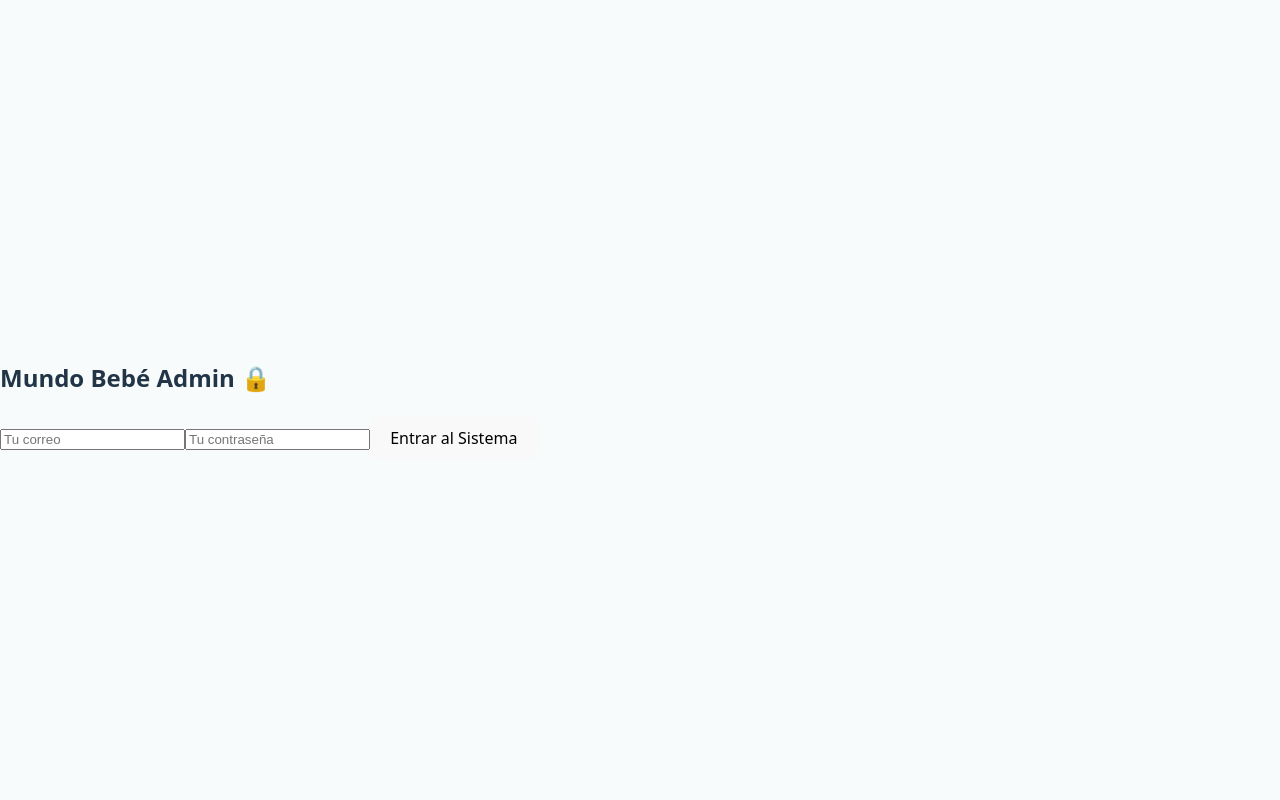
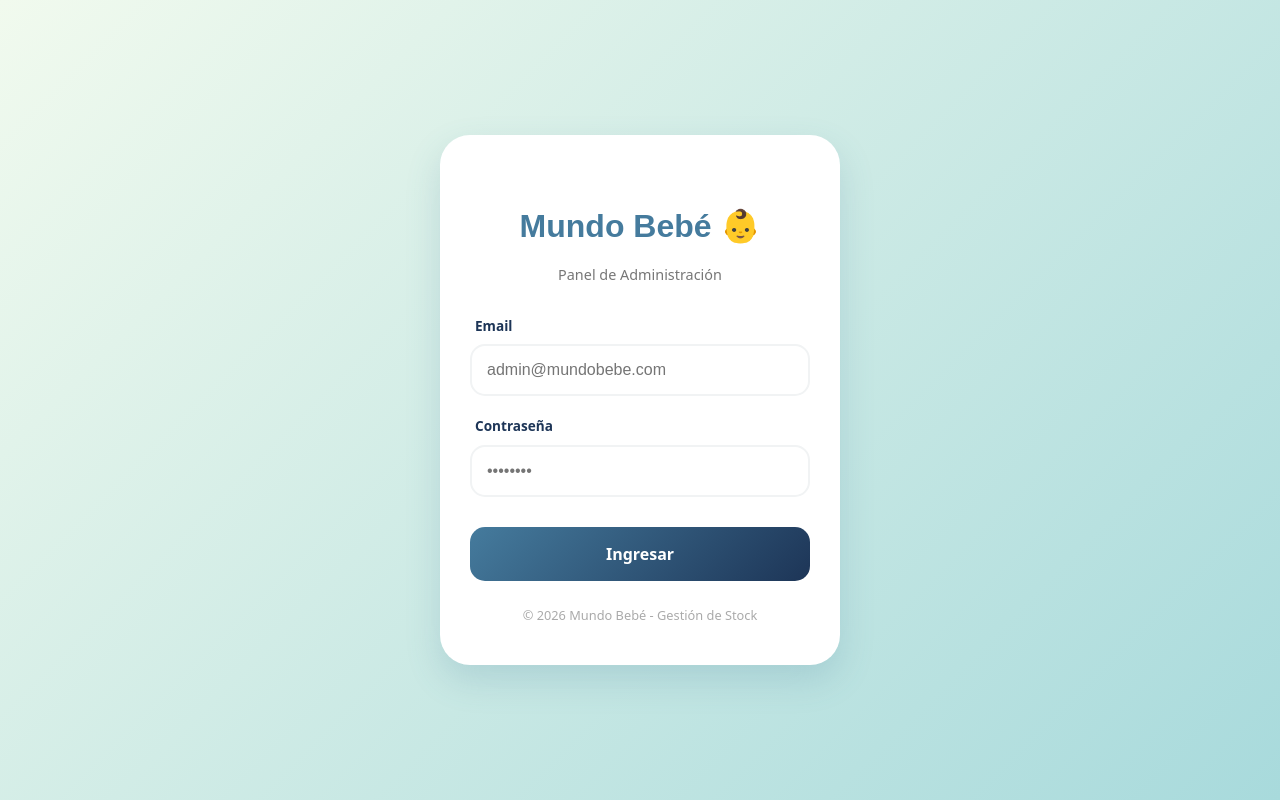
Before and after one commit to SebastianNCalvo/Mundo-Bebe, a React (Vite) app: page / in a window 1280 px wide. Built offline with nearby package versions, Linux system fonts and the light colour scheme.

Commit message:
Retoque del estilo en el Login

```diff
--- a/src/components/Login.jsx
+++ b/src/components/Login.jsx
@@ -1,40 +1,67 @@
 import { useState } from 'react';
 import { supabase } from '../supabaseClient';
+import '../styles/Login.css';
 
-export default function Login() {
+const Login = () => {
   const [email, setEmail] = useState('');
   const [password, setPassword] = useState('');
+  const [cargando, setCargando] = useState(false);
 
-  const manejarLogin = async (e) => {
+  const handleLogin = async (e) => {
     e.preventDefault();
+    setCargando(true);
+
     const { error } = await supabase.auth.signInWithPassword({
       email,
       password,
     });
 
-    if (error) alert("Error: " + error.message);
+    if (error) {
+      alert("Error al ingresar: " + error.message);
+    }
+    setCargando(false);
   };
 
   return (
     <div className="login-container">
-      <form onSubmit={manejarLogin} className="login-form">
-        <h2>Mundo Bebé Admin 🔒</h2>
+      <div className="login-card">
+        <h2>Mundo Bebé 👶</h2>
+        <p>Panel de Administración</p>
+
+        <form className="login-form" onSubmit={handleLogin}>
+          <div className="input-group">
+            <label>Email</label>
             <input
               type="email"
-          placeholder="Tu correo"
+              placeholder="admin@mundobebe.com"
               value={email}
               onChange={(e) => setEmail(e.target.value)}
               required
             />
+          </div>
+
+          <div className="input-group">
+            <label>Contraseña</label>
             <input
               type="password"
-          placeholder="Tu contraseña"
+              placeholder="••••••••"
               value={password}
               onChange={(e) => setPassword(e.target.value)}
               required
             />
-        <button type="submit">Entrar al Sistema</button>
+          </div>
+
+          <button type="submit" className="btn-login" disabled={cargando}>
+            {cargando ? 'Ingresando...' : 'Ingresar'}
+          </button>
         </form>
+
+        <div className="login-footer">
+          &copy; 2026 Mundo Bebé - Gestión de Stock
+        </div>
+      </div>
     </div>
   );
-}
+};
+
+export default Login;
--- /dev/null
+++ b/src/styles/Login.css
@@ -0,0 +1,89 @@
+.login-container {
+  display: flex;
+  justify-content: center;
+  align-items: center;
+  min-height: 100vh;
+  background: linear-gradient(135deg, #f1faee 0%, #a8dadc 100%);
+  padding: 20px;
+}
+
+.login-card {
+  background: white;
+  padding: 40px 30px;
+  border-radius: 30px;
+  box-shadow: 0 15px 35px rgba(69, 123, 157, 0.2);
+  width: 100%;
+  max-width: 400px;
+  text-align: center;
+}
+
+.login-card h2 {
+  color: #457b9d;
+  font-size: 2rem;
+  margin-bottom: 10px;
+  font-family: 'Quicksand', sans-serif;
+}
+
+.login-card p {
+  color: #777;
+  margin-bottom: 30px;
+  font-size: 0.9rem;
+}
+
+.login-form {
+  display: flex;
+  flex-direction: column;
+  gap: 20px;
+}
+
+.input-group {
+  text-align: left;
+  display: flex;
+  flex-direction: column;
+  gap: 8px;
+}
+
+.input-group label {
+  font-weight: 600;
+  color: #1d3557;
+  font-size: 0.85rem;
+  margin-left: 5px;
+}
+
+.login-card input {
+  padding: 15px;
+  border: 2px solid #f1f3f4;
+  border-radius: 15px;
+  font-size: 16px; /* Evita zoom en iPhone */
+  outline: none;
+  transition: all 0.3s;
+}
+
+.login-card input:focus {
+  border-color: #a8dadc;
+  box-shadow: 0 0 10px rgba(168, 218, 220, 0.3);
+}
+
+.btn-login {
+  background: linear-gradient(135deg, #457b9d, #1d3557);
+  color: white;
+  padding: 16px;
+  border: none;
+  border-radius: 15px;
+  font-weight: 700;
+  font-size: 1rem;
+  cursor: pointer;
+  transition: transform 0.2s;
+  margin-top: 10px;
+}
+
+.btn-login:hover {
+  transform: translateY(-2px);
+  box-shadow: 0 5px 15px rgba(29, 53, 87, 0.3);
+}
+
+.login-footer {
+  margin-top: 25px;
+  font-size: 0.8rem;
+  color: #aaa;
+}
```
Lines whose indentation alone changed are shown as unchanged.
